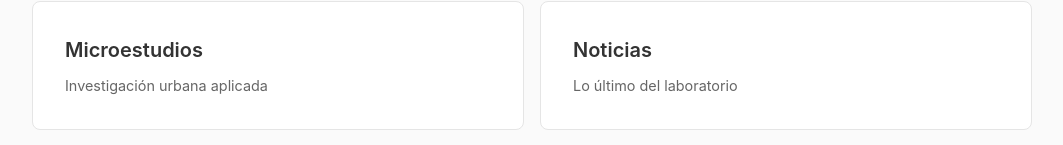
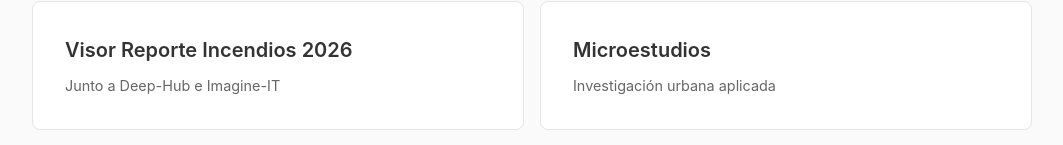
Before and after one commit to citylabbiobio/linkinbio, a SvelteKit app: page / in a window 1280 px wide. Shown: the part 431-576 px from the top of the page, without its empty margins (108-1171 px from the left). Built offline with nearby package versions, Linux system fonts and the light colour scheme.

Commit message:
new mainLink

```diff
--- a/src/routes/+page.svelte
+++ b/src/routes/+page.svelte
@@ -11,12 +11,11 @@
 
     // Datos (const donde no se mutan)
     const mainLinks = [
-        /*{
+        {
           title: "Visor Reporte Incendios 2026",
-          description: "Visor Reporte Incendios 2026",
+          description: "Junto a Deep-Hub e Imagine-IT",
           utl: "https://reporteincendios.citylabbiobio.cl",
         },
-         */
         {
             title: "Microestudios",
             description: "Investigación urbana aplicada",
```
